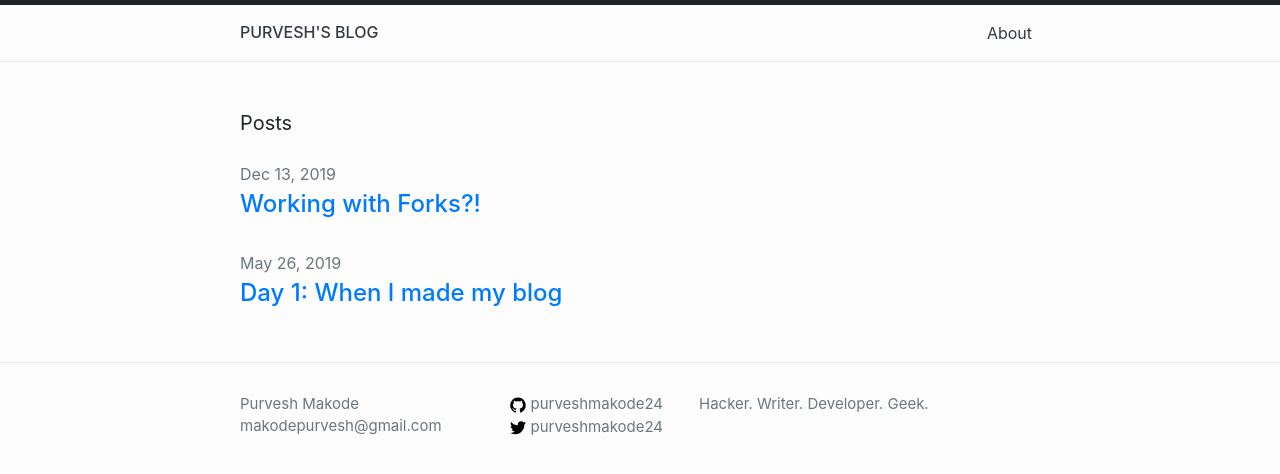
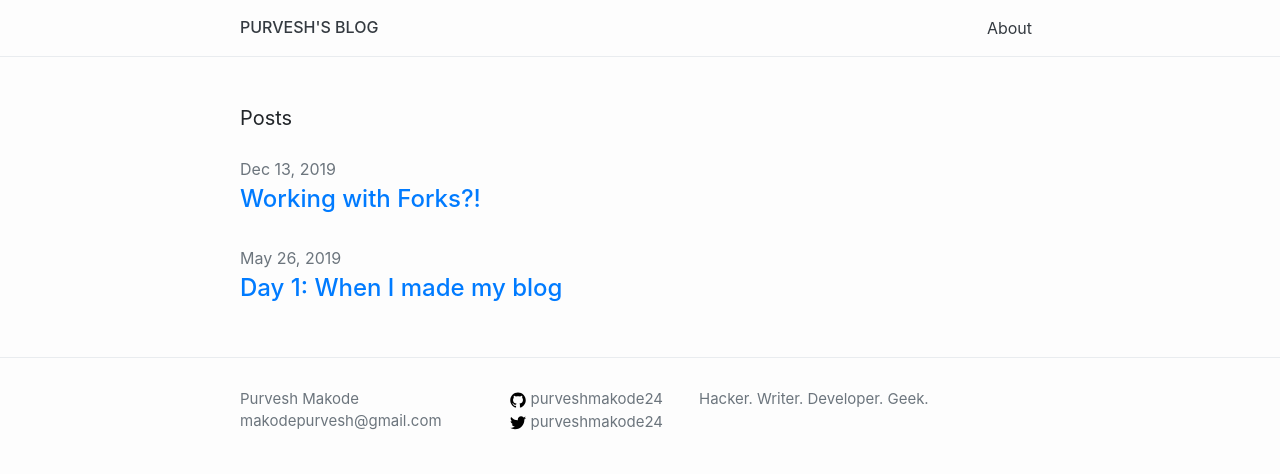
Before and after one commit to purveshmakode24/blog, a Jekyll site: the page built from index.html, in a window 1280 px wide. Shown: the top 474 px of the page. Built offline with Jekyll 4.4.1, drawn with Linux system fonts in a browser that asks for light colours.

Commit message:
Remove nav-header's unwanted BLACK solid top border

```diff
--- a/_sass/_layout.scss
+++ b/_sass/_layout.scss
@@ -9,7 +9,7 @@ html, body {
 }
 
 #nav-header {
-  border-top: 5px solid !important;
+  // border-top: 5px solid !important;
   border-bottom: 1px solid $layout-color-border !important;
 }
 
```
